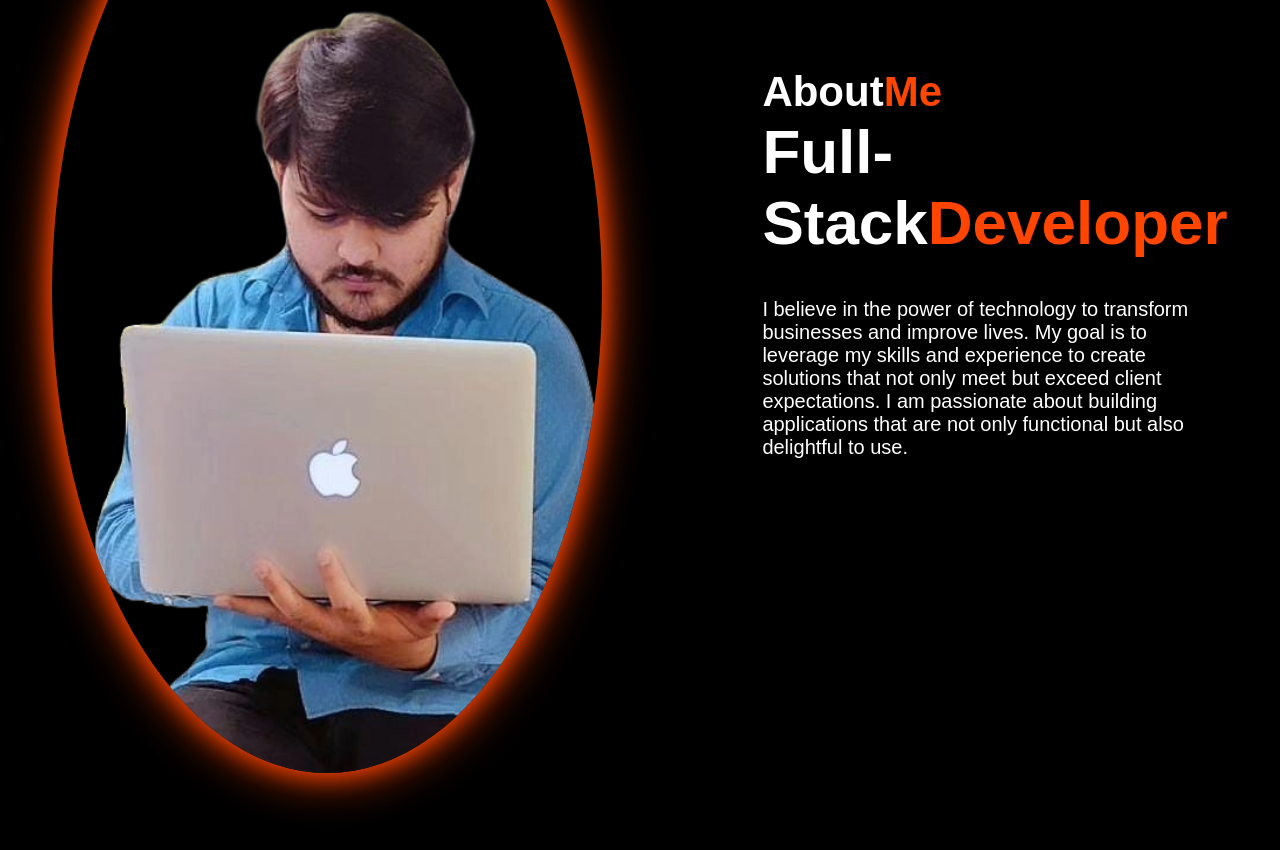
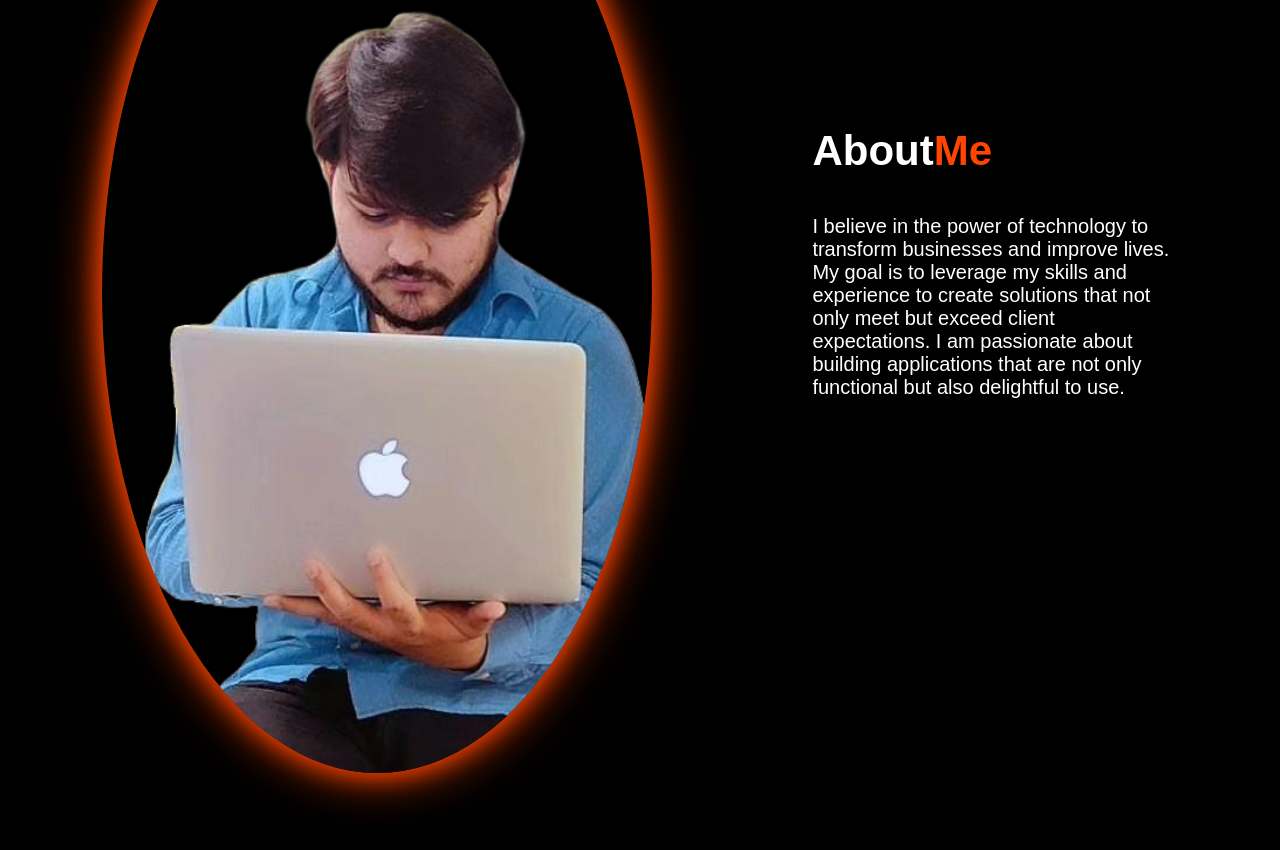
Before and after one commit to sumitsharma2112/sumit.github.io, a plain HTML site: page about.html in a window 1280 px wide. Shown: the part 1144-1994 px from the top of the page. Drawn offline with nearby package versions, Linux system fonts and the light colour scheme.

Commit message:
Update about.html

```diff
--- a/about.html
+++ b/about.html
@@ -231,7 +231,7 @@
 
  <div class="about-content">
     <h2 class="heading">About<span>Me</span></h2>
-    <h4>Full-Stack<span>Developer</span></h4>
+<!--     <h4>Full-Stack<span>Developer</span></h4> -->
     <p>I believe in the power of technology to transform businesses and improve lives. My goal is to leverage my skills and experience to create solutions that not only meet but exceed client expectations. I am passionate about building applications that are not only functional but also delightful to use.</p>
     <!-- <a href="#" class="btn-2">Experience</a> -->
  </div>
```
